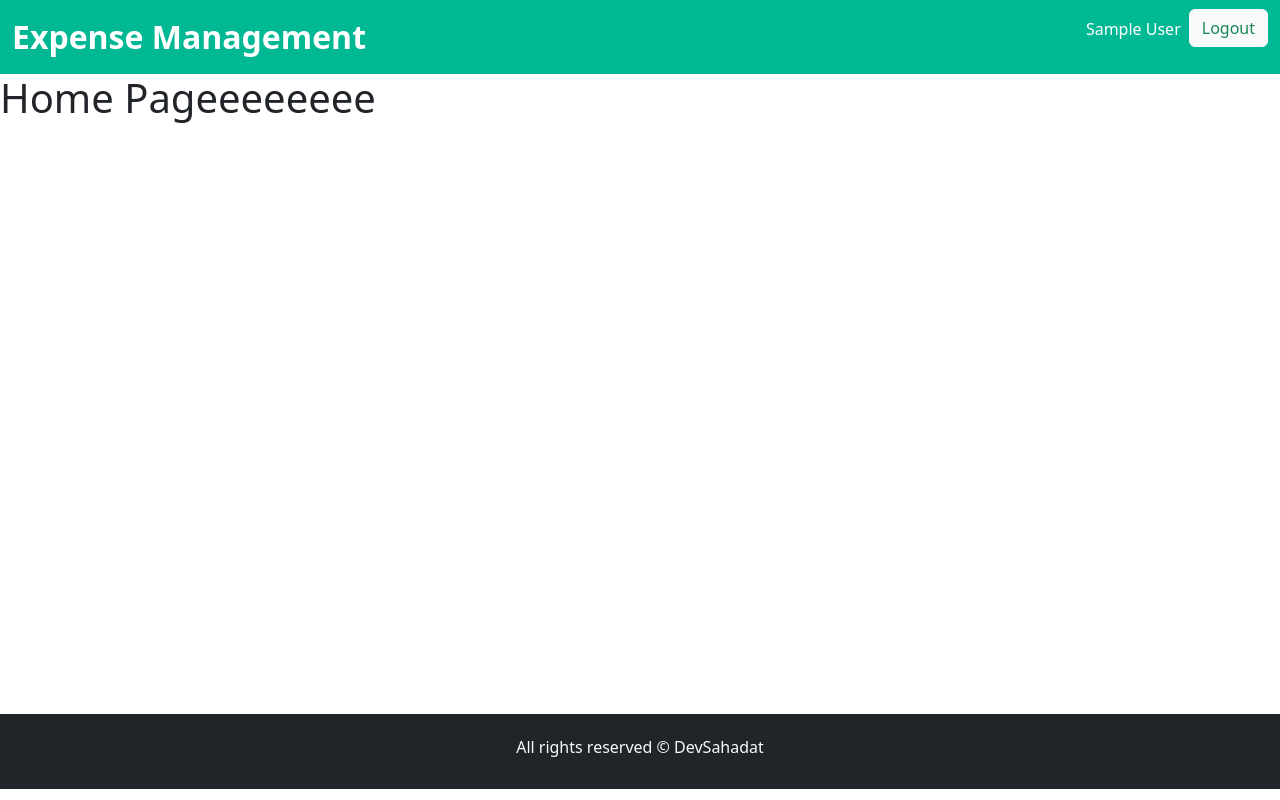
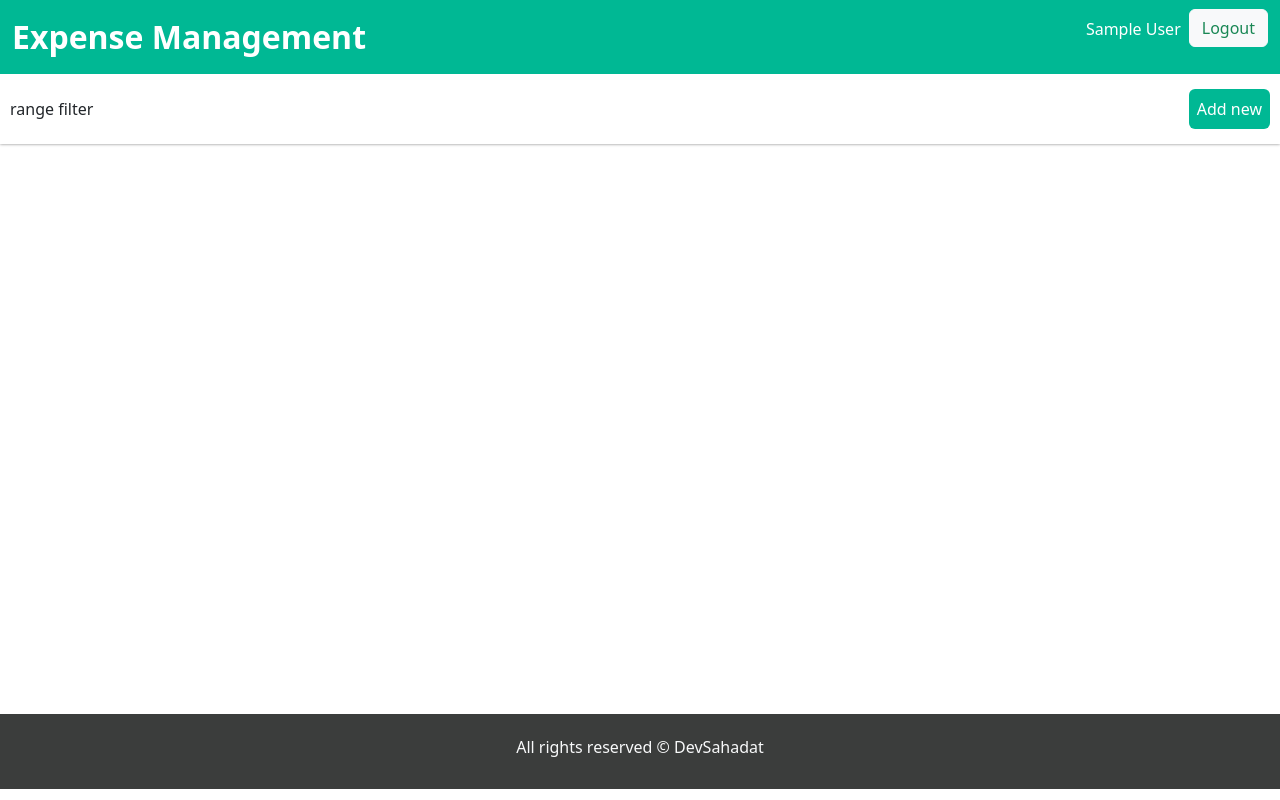
Before and after one commit to devsahadat/Expense-Management-System, a React (Create React App) app in the folder client/: page / in a window 1280 px wide. Built offline with nearby package versions, Linux system fonts and the light colour scheme; sample sign-in values are in the browser's storage.

Commit message:
Homepage add new Modal by antd  done

```diff
--- a/client/src/components/Layout/Footer.js
+++ b/client/src/components/Layout/Footer.js
@@ -2,7 +2,7 @@ import React from "react";
 
 const Footer = () => {
   return (
-    <div className="bg-dark text-light p-4">
+    <div className="bg-darks text-light p-4">
       <h6 className="text-center">All rights reserved &copy; DevSahadat</h6>
     </div>
   );
--- a/client/src/index.css
+++ b/client/src/index.css
@@ -18,3 +18,52 @@
   justify-content: center;
   height: 80vh;
 }
+
+.filters {
+  display: flex;
+  align-items: center;
+  justify-content: space-between;
+  padding: 15px 10px;
+  box-shadow: 0 0 3px gray;
+}
+
+.btn-success1{
+  background-color: #00b894 !important;
+    border: none;
+    color:#FFFFFF;
+}
+
+.bg-darks{
+  background-color: rgb(59, 61, 60);
+}
+
+.ant-input:hover {
+  border-color: #00b894 !important;
+}
+
+.ant-input:focus {
+  border-color: #00b894 !important;
+}
+
+.ant-select-selector:hover{
+  border-color: #00b894 !important;
+}
+.ant-select-selector:focus{
+  border-color: #00b894 !important;
+}
+
+.btn-successly {
+  background-color: #00b894 !important;
+  border: none;
+  color: #FFFFFF;
+  width: 100%;
+}
+.ant-modal-title{
+  color:#00b894 !important;
+  font-size: 25px !important;
+  text-align: center !important;
+}
+
+.anticon{
+  color: #00b894;
+}
--- a/client/src/pages/HomePage.js
+++ b/client/src/pages/HomePage.js
@@ -1,12 +1,75 @@
-import React from 'react';
-import Layout from '../components/Layout/Layout';
+import React, { useState } from "react";
+import { Modal, Select } from "antd";
+import Layout from "../components/Layout/Layout";
+import Form from "antd/es/form/Form";
+import Input from "antd/es/input/Input";
 
 const HomePage = () => {
-    return (
-        <Layout>
-            <h1>Home Pageeeeeeee</h1>
-        </Layout>
-    );
+  const [showModal, setShowModal] = useState(false);
+
+  //form handling
+  const handleSubmit = (values) => {
+    console.log(values);
+  };
+  return (
+    <Layout>
+      <div className="filters">
+        <div>range filter</div>
+        <button
+          className="btn btn-success1 p-2"
+          onClick={() => setShowModal(true)}
+        >
+          Add new
+        </button>
+      </div>
+      <div className="content"></div>
+      <Modal
+        title="Add Transaction"
+        open={showModal}
+        onCancel={() => setShowModal(false)}
+        footer={false}
+      >
+        <Form layout="vertical" onFinish={handleSubmit}>
+          <Form.Item label="Amount" name="amount">
+            <Input type="text" />
+          </Form.Item>
+          <Form.Item label="Type" name="type">
+            <Select>
+              <Select.Option value="income">Income</Select.Option>
+              <Select.Option value="expense">Expense</Select.Option>
+            </Select>
+          </Form.Item>
+          <Form.Item label="Category" name="category">
+            <Select>
+              <Select.Option value="salary">Salary</Select.Option>
+              <Select.Option value="tip">Tip</Select.Option>
+              <Select.Option value="project">Project</Select.Option>
+              <Select.Option value="food">Food</Select.Option>
+              <Select.Option value="movie">Movie</Select.Option>
+              <Select.Option value="bills">Bills</Select.Option>
+              <Select.Option value="medical">Medical</Select.Option>
+              <Select.Option value="fee">Fee</Select.Option>
+              <Select.Option value="tax">TAX</Select.Option>
+            </Select>
+          </Form.Item>
+          <Form.Item label="Date" name="date">
+            <Input type="date" />
+          </Form.Item>
+          <Form.Item label="Reference" name="reference">
+            <Input type="text" />
+          </Form.Item>
+          <Form.Item label="Description" name="description">
+            <Input type="text" />
+          </Form.Item>
+          <div className="d-flex justify-content-end">
+            <button type="submit" className="btn btn-successly">
+              Save
+            </button>
+          </div>
+        </Form>
+      </Modal>
+    </Layout>
+  );
 };
 
 export default HomePage;
```
Also changed, not shown: 1 other file (tests, documents, lock files or other folders).
